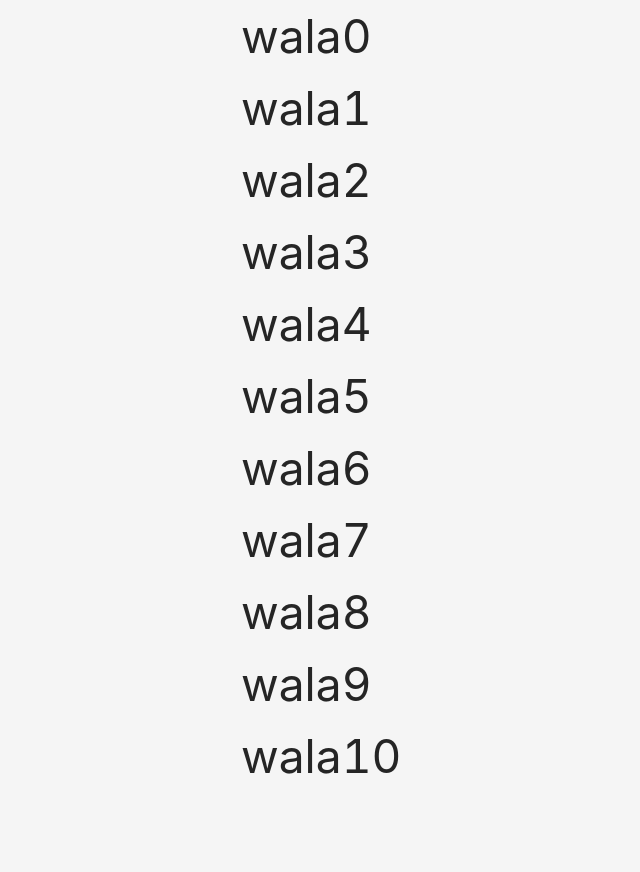
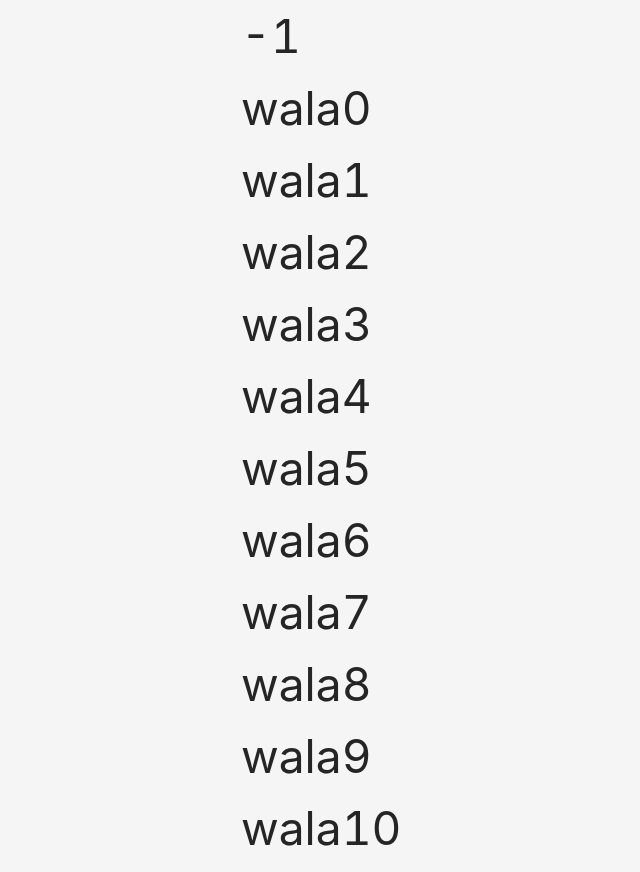
Before and after one commit to GodGc/review-react, a React app: page /#/longlist in a window 1280 px wide. Shown: the whole page, without its empty margins (129-769 px from the left). Before the commit the page ends 800 px from the top, so only its background shows below. Built offline with nearby package versions, Linux system fonts and the light colour scheme.

Commit message:
feat: pureComponent

```diff
--- a/src/pages/longlist/index.jsx
+++ b/src/pages/longlist/index.jsx
@@ -2,6 +2,13 @@ import React from "react";
 import { List, AutoSizer, CellMeasurer, CellMeasurerCache } from "react-virtualized";
 const cache = new CellMeasurerCache({ defaultHeight: 30, fixedWidth: true });
 const list = new Array(100).fill("wala");
+
+class ListOfWords extends React.PureComponent {
+    render() {
+      return <div>{this.props.words.x}</div>;
+    }
+  }
+
 function cellRenderer({ index, key, parent, style }) {
     console.log(index);
     return (
@@ -11,9 +18,26 @@ function cellRenderer({ index, key, parent, style }) {
     );
 }
 class TestList extends React.Component {
+    state = {
+        newObj: {x: -1}
+    }
+    handleOnClick = ()=>{
+        // 不可变
+        // this.setState(state => ({
+        //     newObj: {...state.newObj, x: 999},
+        // }));
+        // 可变
+        let {newObj} = this.state;
+        // newObj.x = 999;
+        this.setState({
+            newObj: Object.assign({}, newObj, {x: 9999})
+        })
+    }
+
     render() {
         return (
-            <div style={{height: '100vh'}}>
+            <div style={{height: '100vh'}} onClick={this.handleOnClick}>
+                <ListOfWords  words={this.state.newObj} />
                 <AutoSizer>
                     {({ height, width }) => (
                          <List
```
